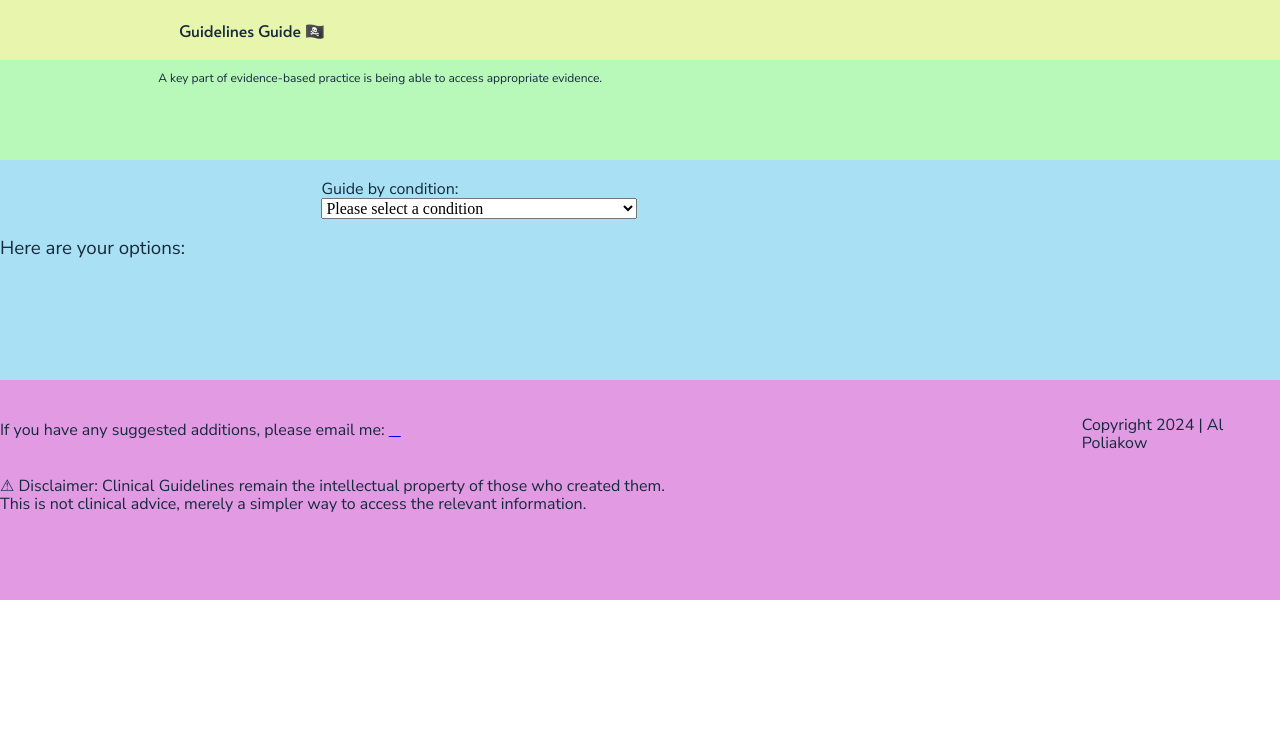
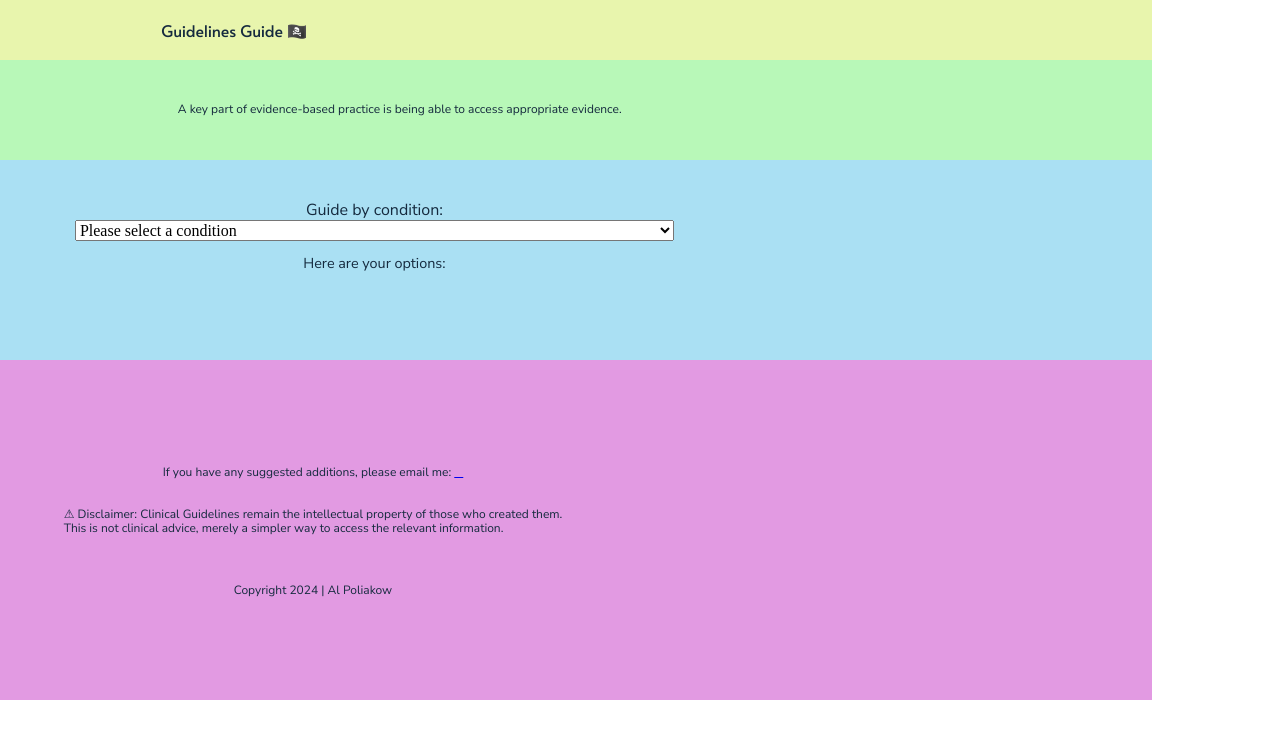
Before and after one commit to AlPoliakow/neurological-physiotherapy-guidelines-guide, a website built with webpack: page index.html in a window 1280 px wide. Built offline with nearby package versions, Linux system fonts and the light colour scheme.

Commit message:
Droplist JavaScript + partial content CSS

```diff
--- a/css/style.css
+++ b/css/style.css
@@ -91,85 +91,105 @@ textarea {
   font-size: 1rem;
 }
 
-  body{
+body {
+  width: 90%;
   font-size: 1em;
   text-align: left;
+  display: flex;
+  justify-content: center;
+  flex-direction: column;
+  margin: 0;
+}
+
+header {
+  padding: 10px 0;
+  background: rgb(232, 245, 173);
+}
+
+header,
+.explanation {
+  display: flex;
+  justify-content: center;
 }
 
 header .content-wrapper,
 .explanation .content-wrapper,
 .main-content .content-wrapper,
 footer .content-wrapper {
-  display:flex;
-  width:90%;
-  margin:0;
-  flex-direction:column;
+  display: flex;
+  flex-direction: column;
+  justify-content: center;
+  width: 90%;
+  margin: 0;
 }
 
-
- header {
+.explanation {
   display: flex;
-  justify-content: center;
-  padding: 10px 0;
-  background: rgb(232, 245, 173);
-}
- /*.parent {
-  display:flex;
-  justify-content:center;
-  align-items: center;
-  flex-direction:column;
- }*/
-
- /*.child{
-  display:flex;
- }*/
-
-  .explanation {
-    display:flex;
   background-color: rgb(184, 248, 184);
   height: 100px;
 }
 
 .explanation h3 {
   text-align: center;
-    font-size:0.75em;
-    width:60%;
-    margin-left:3%;
+  font-size: 0.75em;
+  width: 60%;
+  margin-left: 3%;
 }
 
-  .main-content{
-    padding-top:20px;
+.main-content {
+  display:flex;
+  justify-content:flex-start;
   background-color: rgb(170, 224, 243);
   height: 200px;
 }
 
 .main-content .content-wrapper {
-    display:flex;
-    flex-direction: column;
+  width:65%;
+  align-items: center;
 }
 
-  .main-content .selections {
-    display:flex;
+.main-content .content-wrapper .selections,
+.main-content .content-wrapper .guides {
+  display: flex;
+  flex-direction:column;
   justify-content: center;
-    width: 90%;
+  text-align: center;
+  width: 80%;
+  margin: 0;
 }
 
-    /*width: 90%;
-    display:flex;
-   */
-
-
-
-  .main-content .by-condition select{
-    width:80%;
+.main-content .content-wrapper .guides h3{
+  font-size: 0.9em;
 }
 
 footer {
+  display: flex;
+  padding: 20px 50px;
+  height: 300px;
+  background-color: rgb(226, 154, 226);
+}
+
+footer .content-wrapper{
   display:flex;
-    justify-content:center;
-    padding-top: 20px;
-    height: 200px;
-    background-color: rgb(226, 154, 226);
+  justify-content: center;
+  width: 50%;
+  align-items:center;
+  margin:0;
+  flex-wrap:wrap;
+}
+
+footer .footer-content,
+footer copyright {
+  display:flex;
+  flex-direction:column;
+  justify-content: center;
+  align-items:center;
+  margin:0;
+}
+
+footer h4,
+footer p {
+  font-size:0.75em;
 }
 
 header h1 {
@@ -298,6 +318,7 @@ textarea {
    ========================================================================== */
 
 @media print {
+
   *,
   *::before,
   *::after {
--- a/index.html
+++ b/index.html
@@ -41,7 +41,6 @@
     <section class="main-content">
       <div class="content-wrapper">
         <div class="selections">
-          <div class="by-condition">
           <label for="condition">Guide by condition:</label>
           <select name="condition" id="condition" placeholder="Please select a condition">
             <option value="none">Please select a condition</option>
@@ -51,25 +50,27 @@
             <option value="cva">Stroke (Cerebro-Vascular Accident)</option>
           </select>
         </div>
-        </div>
         <div class="guides">
           <h3>Here are your options:</h3>
-          <div class="result">
-          </div>
+          <p class="result">
+          </p>
         </div>
       </div>
     </section>
   </main>
   <footer>
     <div class="content-wrapper parent">
-      <h4 class="child">If you have any suggested additions, please email me: <a href="mailto:mx.al.poliakow@gmail.com"><i class="fa-regular fa-envelope"></i></a></h4>
-      <p class="child">⚠ Disclaimer: Clinical Guidelines remain the intellectual property of those who created them. <br>
+        <h4 class="child">If you have any suggested additions, please email me: <a
+            href="mailto:mx.al.poliakow@gmail.com"><i class="fa-regular fa-envelope"></i></a></h4>
+        <p class="child">⚠ Disclaimer: Clinical Guidelines remain the intellectual property of those who created them.
+          <br>
           This is not clinical advice, merely a simpler way to access the relevant information.</p>
         </p>
-    </div>
       <div class="copyright">
         <p>Copyright 2024 | Al Poliakow</p>
       </div>
+    </div>
+
   </footer>
 
   <script src="js/app.js"></script>
--- a/js/app.js
+++ b/js/app.js
@@ -1,28 +1,29 @@
-const condition = document.querySelector("#condition");
+const conditionList = document.querySelector("#condition");
 const country = document.querySelector("country");
 const result = document.querySelector(".result");
 
-condition.addEventListener("change", function (e) {
-  selectedCondition = e.target.value;
-  console.log(selectedCondition);
+//e.options[e.selectedIndex].value;
+
+conditionList.addEventListener("change", function (e) {
+  condition = e.target.value;
+  console.log(condition);
   updateResultsDiv();
 });
 
+
 const updateResultsDiv = function () {
-  result.innerHTML = `This is where the links to the relevant guidelines will be displayed.`;
-  if (option === "sci") {
-        result.innerHTML = `<a href="" target="_blank" rel="noopener noreferer">Australian SCI Clinical Practice Guidelines 2023</a>`;
-    } else if (condition === "ms") {
-        result.innerHTML = `<a href="" target="_blank" rel="noopener noreferer">Australian MS Clinical Practice Guidelines *YEAR*</a>`;
+  if (condition === "sci") {
+    result.innerHTML = `<a href="" target="_blank" rel="noopener noreferer">Australian SCI Clinical Practice Guidelines 2023</a>`;
+    console.log("SCI selected");
+  } else if (condition === "ms") {
+    result.innerHTML = `<a href="" target="_blank" rel="noopener noreferer">Australian MS Clinical Practice Guidelines *YEAR*</a>`;
+    console.log("MS selected");
   } else if (condition === "cp") {
-    result.innerHTML = `<a href="" target="_blank" rel="noopener noreferer">Australian MS Clinical Practice Guidelines *YEAR*</a>`;
+    result.innerHTML = `<a href="" target="_blank" rel="noopener noreferer">Australian CP Clinical Practice Guidelines *YEAR*</a>`;
+    console.log("CP selected");
   } else if (condition === "cva") {
-    if (country === "Australia"){
-        result.innerHTML = `<a href="" target="_blank" rel="noopener noreferer">Australian MS Clinical Practice Guidelines *YEAR*</a>`;
-    }
-    if (country !== "Australia"){
-        result.innerText = `Link to be added`;
-    }
+    result.innerHTML = `<a href="" target="_blank" rel="noopener noreferer">Australian CVA Clinical Practice Guidelines *YEAR*</a>`;
+    console.log("CVA selected");
   }
 };
 
```
Lines whose indentation alone changed are shown as unchanged.
